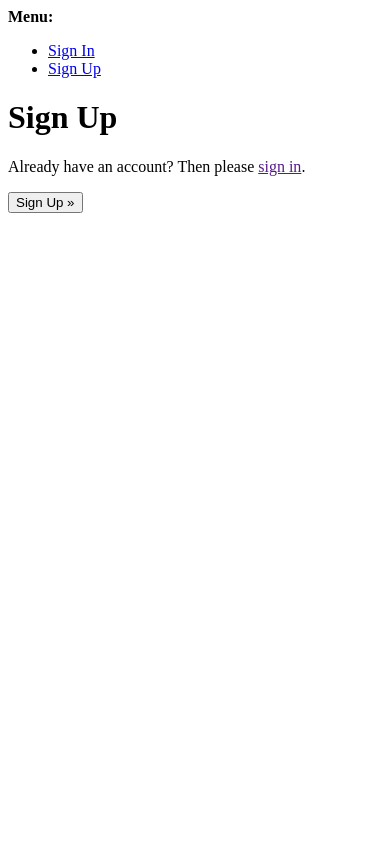
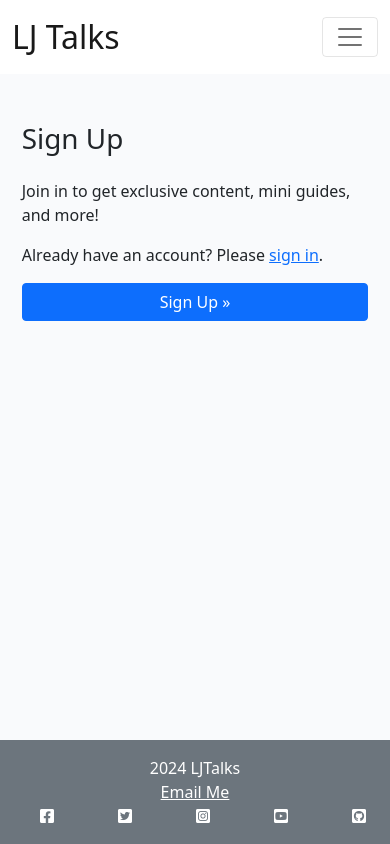
Before and after one commit to LJTalks/heartlandhub, a Django app: template templates/account/signup.html in a window 390 px wide. Run offline with Django 4.2, Linux system fonts and the light colour scheme; the template is opened without the code that fills it: most values are stand-ins (such as "Sample title", 1, 10 or a date in 2020).

Commit message:
Add email list  registration and sign up, document in READme.

```diff
--- a/blog/templates/blog/about_me.html
+++ b/blog/templates/blog/about_me.html
@@ -14,7 +14,10 @@
     <div class="row justify-content-center">
         <div class="col-lg-8 col-md-10 col-sm-12">
             <p>Here's a <strong>cool tool</strong> I found while poking around looking at how to display my GitHub streak!</p>
-            <!-- Centering the image -->
+            <!-- Centering the image --><!-- TODO sort the static image links or add via cloudinary -->
+             <div>
+                <img src="static/images/githubstreak2024-10-12 012534.png" alt="GitHub Streak for LJ Talks">
+            </div>
             <div class="text-center">
                 <img src="https://github-readme-streak-stats.herokuapp.com/?user=ljtalks" alt="LJ Talks GitHub Streak" class="img-fluid">
             </div>
--- a/templates/account/signup.html
+++ b/templates/account/signup.html
@@ -1,13 +1,17 @@
-{% extends "account/base.html" %}
+{% extends "base.html" %}
 
 {% load i18n %}
 
 {% block head_title %}{% trans "Signup" %}{% endblock head_title %}
 
 {% block content %}
-<h1>{% trans "Sign Up" %}</h1>
+<div class="container mt-5">
+    <div class="row justify-content-center">
+        <div class="col-md-6">
+            <h1 class="mb-4">{% trans "Sign Up" %}</h1>
+            <p>Join in to get exclusive content, mini guides, and more!</p>
 
-<p>{% blocktrans %}Already have an account? Then please <a href="{{ login_url }}">sign in</a>.{% endblocktrans %}</p>
+            <p>{% blocktrans %}Already have an account? Please <a href="{{ login_url }}">sign in</a>.{% endblocktrans %}</p>
 
             <form class="signup" id="signup_form" method="post" action="{% url 'account_signup' %}">
                 {% csrf_token %}
@@ -15,7 +19,9 @@
                 {% if redirect_field_value %}
                     <input type="hidden" name="{{ redirect_field_name }}" value="{{ redirect_field_value }}" />
                 {% endif %}
-  <button type="submit">{% trans "Sign Up" %} &raquo;</button>
+                <button type="submit" class="btn btn-primary w-100">{% trans "Sign Up" %} &raquo;</button>
             </form>
-
-{% endblock content %}
+        </div>
+    </div>
+</div>
+{% endblock %}
```
Also changed, not shown: ljtalks/settings.py (+11 -2 lines), README.md, static/images/githubstreak2024-10-12 012534.png (added). Lines whose indentation alone changed are shown as unchanged.
